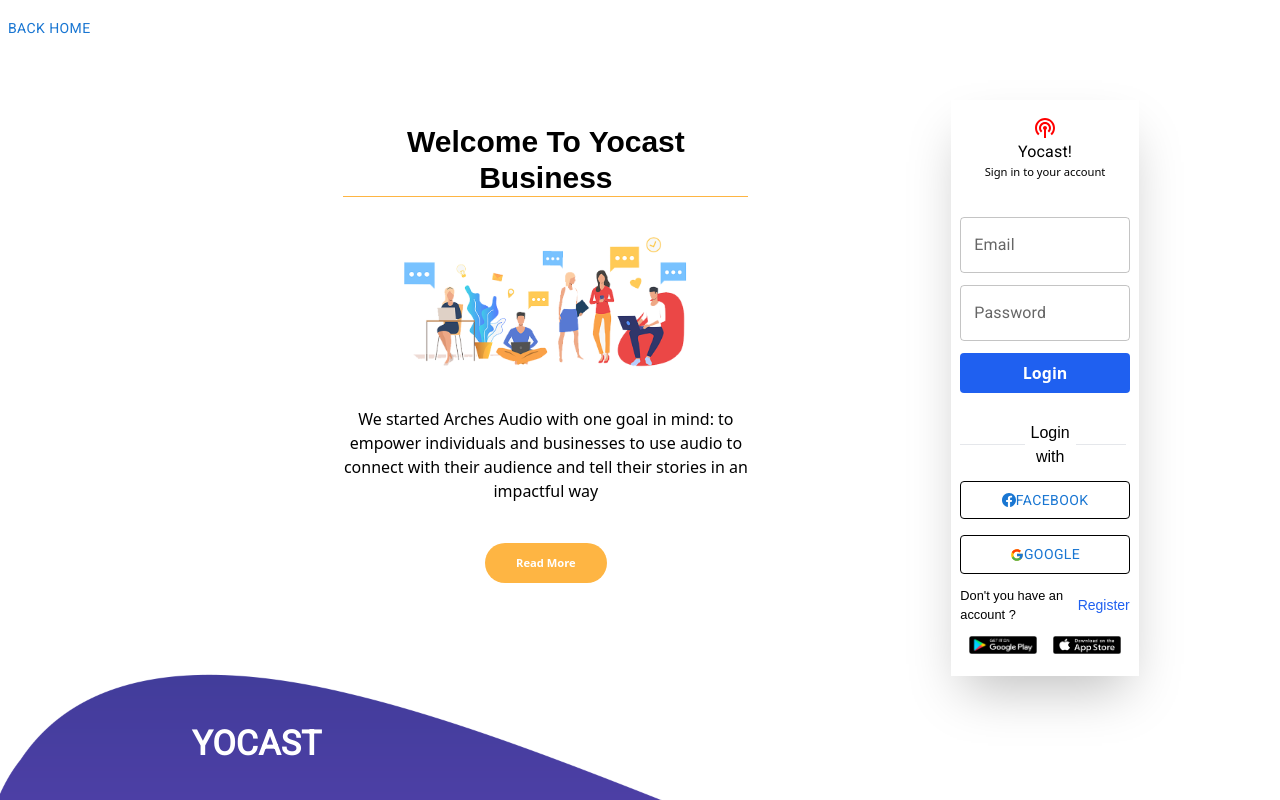
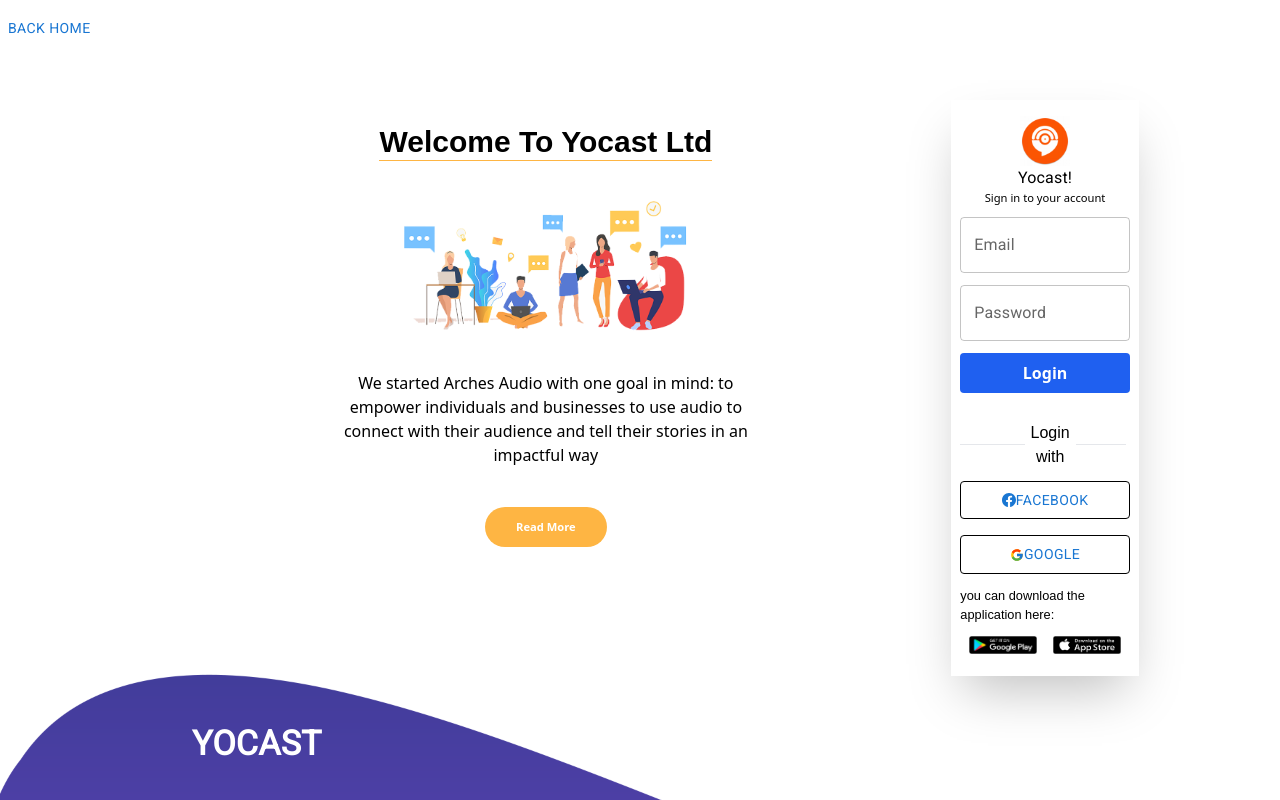
Before and after one commit to devemmm/yocast-core, a React (Create React App) app: page /auth/login in a window 1280 px wide. Shown: the top 800 px of the page. Built offline with nearby package versions, Linux system fonts and the light colour scheme.

Commit message:
+++ yocast-icon

```diff
--- a/src/components/aut/Form.jsx
+++ b/src/components/aut/Form.jsx
@@ -28,6 +28,8 @@
 import Loader from "../Loader";
 import { setShowLogoutBackDrop } from "../../features/pageSlice";
 import PodcastsIcon from "@mui/icons-material/Podcasts";
+import YocastLogo from "../helpers/YocastLogo";
+
 function Form() {
   const [values, setValues] = useState({
     fullName: "",
@@ -135,8 +137,7 @@
     <Box className="md:w-[31%]   bg-white  w-[97%] flex items-center  h-[100%]   ">
       <Box className="h-[96%] pt-4 w-[100%] md:w-[100%] mx-auto    shadow-2xl">
         <Box className="w-[100%] h-[18%] flex flex-col justfy-center items-center">
-          <PodcastsIcon className="text-[red] text-4xl" />
-          <Typography>Yocast!</Typography>
+          <YocastLogo height={50} width={50}/>
           {!showAlerts ? (
             <p className="text-[0.70rem]  font-poppins font-sans">
               Create your account
--- a/src/components/aut/LoginForm.jsx
+++ b/src/components/aut/LoginForm.jsx
@@ -17,7 +17,8 @@
 import { useNavigate } from "react-router-dom";
 import Loader from "../Loader";
 import { setShowLogoutBackDrop } from "../../features/pageSlice";
-import PodcastsIcon from "@mui/icons-material/Podcasts";
+import YocastLogo from "../helpers/YocastLogo";
+
 function LoginForm() {
   const dispatch = useDispatch();
   const navigate = useNavigate();
@@ -114,7 +115,7 @@
     <Box className="md:w-[30%]  md:border-0  bg-white border  border-x-0 border-b-0  w-[97%] flex items-center  h-[100%]   ">
       <Box className="h-[100%] pt-4 w-[100%] md:w-[100%]  ng-black mx-auto  shadow-2xl">
         <Box className="w-[100%]  h-[18%] flex flex-col justfy-center items-center">
-          <PodcastsIcon className="text-[red] text-4xl" />
+        <YocastLogo height={50} width={50}/>
           <Typography>Yocast!</Typography>
           {!showAlerts ? (
             <p className="text-[0.70rem] font-poppins font-sans">
@@ -198,13 +199,13 @@
             </Box>
             <Box className="flex justify-center  items-center  flex-row space-x-3">
               <Typography fontSize="0.8rem" variant="p">
-                Don't you have an account ?
+                you can download the application here:
               </Typography>
-              <Link to="/auth/signup">
+              {/* <Link to="/auth/signup">
                 <span className="text-sm text-[#1F60F0] hover:underline">
                   {isLoading ? "Register" : "Register"}
                 </span>
-              </Link>
+              </Link> */}
             </Box>
             <Box className="flex flex-row space-x-4 mt-4 justify-center">
               <img className="w-[40%] h-[90%]" src={ios} alt="ios image" />
--- a/src/components/aut/updateProfile.jsx
+++ b/src/components/aut/updateProfile.jsx
@@ -22,6 +22,7 @@
 import { createPortal } from "react-dom";
 import { BsChevronRight } from "react-icons/bs";
 import PodcastsIcon from "@mui/icons-material/Podcasts";
+import YocastLogo from "../helpers/YocastLogo";
 function Form() {
   const dispatch = useDispatch();
   const navigate = useNavigate();
@@ -163,7 +164,8 @@
               </Typography>
             </Box>
             <Box className="w-[100%] h-[18%] flex flex-col justfy-center items-center">
-              <PodcastsIcon className="text-[red] text-4xl" />
+              {/* <PodcastsIcon className="text-[red] text-4xl" /> */}
+              <YocastLogo height={50} width = {50}/>
               <Typography>Yocast!</Typography>
               {!showAlerts ? (
                 <p className="text-[0.70rem]  font-poppins font-sans">
--- a/src/components/global/Navbar.jsx
+++ b/src/components/global/Navbar.jsx
@@ -40,7 +40,7 @@
         <SearchIcon />
       </Box>
       <Box className="">
-        <Link to="/auth/signup">
+        <Link to="/auth/login">
           <HowToRegIcon className="text-white sm:hidden hidden md:block  text-3xl hover:cursor-pointer" />
           <button className="min-[316px]:hidden  max-[317px]:hidden font-bold bg-white ">
             Get started
--- /dev/null
+++ b/src/components/helpers/YocastLogo.jsx
@@ -0,0 +1,20 @@
+import React from "react";
+import { Box } from "@mui/material";
+
+
+function YocastLogo({height, width}) {
+  return (
+    <Box
+      component="img"
+      sx={{
+        height: height,
+        width: width,
+        maxHeight: { xs: 233, md: 167 },
+        maxWidth: { xs: 350, md: 250 },
+      }}
+      src={require('./icon.png')}
+    />
+  )
+}
+
+export default YocastLogo;
--- a/src/components/home/Welcome.jsx
+++ b/src/components/home/Welcome.jsx
@@ -14,7 +14,7 @@
     <Box className="h-[70vh]">
       <Box className=" items-center mt-6 flex flex-col space-y-10 w-[90%] md:w-[50%] mx-auto ">
         <h1 className="text-center border border-[#feb543]  border-x-0 border-t-0 font-bold text-3xl">
-          Welcome To Yocast Business LTD
+          Welcome To Yocast Ltd
         </h1>
         <Box className="w-[100%] flex items-center justify-center ">
           <img className="w-[70%]" src={wellcomeImage} alt="" />
--- a/src/components/home/main.jsx
+++ b/src/components/home/main.jsx
@@ -62,7 +62,7 @@
       <Box className="h-[300vh]">
         <Box className=" items-center mt-6 flex flex-col space-y-10 w-[90%] md:w-[50%] mx-auto ">
           <h1 className="text-center border border-[#feb543]  border-x-0 border-t-0 font-bold text-3xl">
-            Welcome To Yocast Business LTD
+            Welcome To Yocast LTD
           </h1>
           <Box className="w-[100%] flex items-center justify-center ">
             <img className="w-[70%]" src={problem} alt="" />
--- a/src/screen/Home/index.jsx
+++ b/src/screen/Home/index.jsx
@@ -61,7 +61,7 @@
       <Box className="h-[70vh]">
         <Box className=" items-center mt-6 flex flex-col space-y-10 w-[90%] md:w-[50%] mx-auto ">
           <h1 className="text-center border border-[#feb543]  border-x-0 border-t-0 font-bold text-3xl">
-            Welcome To Yocast Business LTD
+            Welcome To Yocast Ltd
           </h1>
           <Box className="w-[100%] flex items-center justify-center ">
             <Slide up>
--- a/src/screen/auth/Login.jsx
+++ b/src/screen/auth/Login.jsx
@@ -24,7 +24,7 @@
               <Box className="h-[70vh]">
                 <Box className=" items-center mt-6 flex flex-col space-y-10 w-[90%] md:w-[50%] mx-auto ">
                   <h1 className="text-center border border-[#feb543]  border-x-0 border-t-0 font-bold text-3xl">
-                    Welcome To Yocast Business
+                    Welcome To Yocast Ltd
                   </h1>
                   <Box className="w-[100%] flex items-center justify-center ">
                     <img className="w-[70%]" src={wellcomeImage} alt="" />
--- a/src/screen/global/About/index.jsx
+++ b/src/screen/global/About/index.jsx
@@ -25,7 +25,7 @@
             <Box className="h-[70vh]">
               <Box className=" items-center mt-6 flex flex-col space-y-10 w-[90%] md:w-[50%] mx-auto ">
                 <h1 className="text-center border border-[#feb543]  border-x-0 border-t-0 font-bold text-3xl">
-                  Welcome To Yocast Business LTD
+                  Welcome To Yocast Ltd
                 </h1>
                 <Box className="w-[100%] flex items-center justify-center ">
                   <img
```
Also changed, not shown: src/components/aut/icon.png (added), src/components/helpers/icon.png (added).
